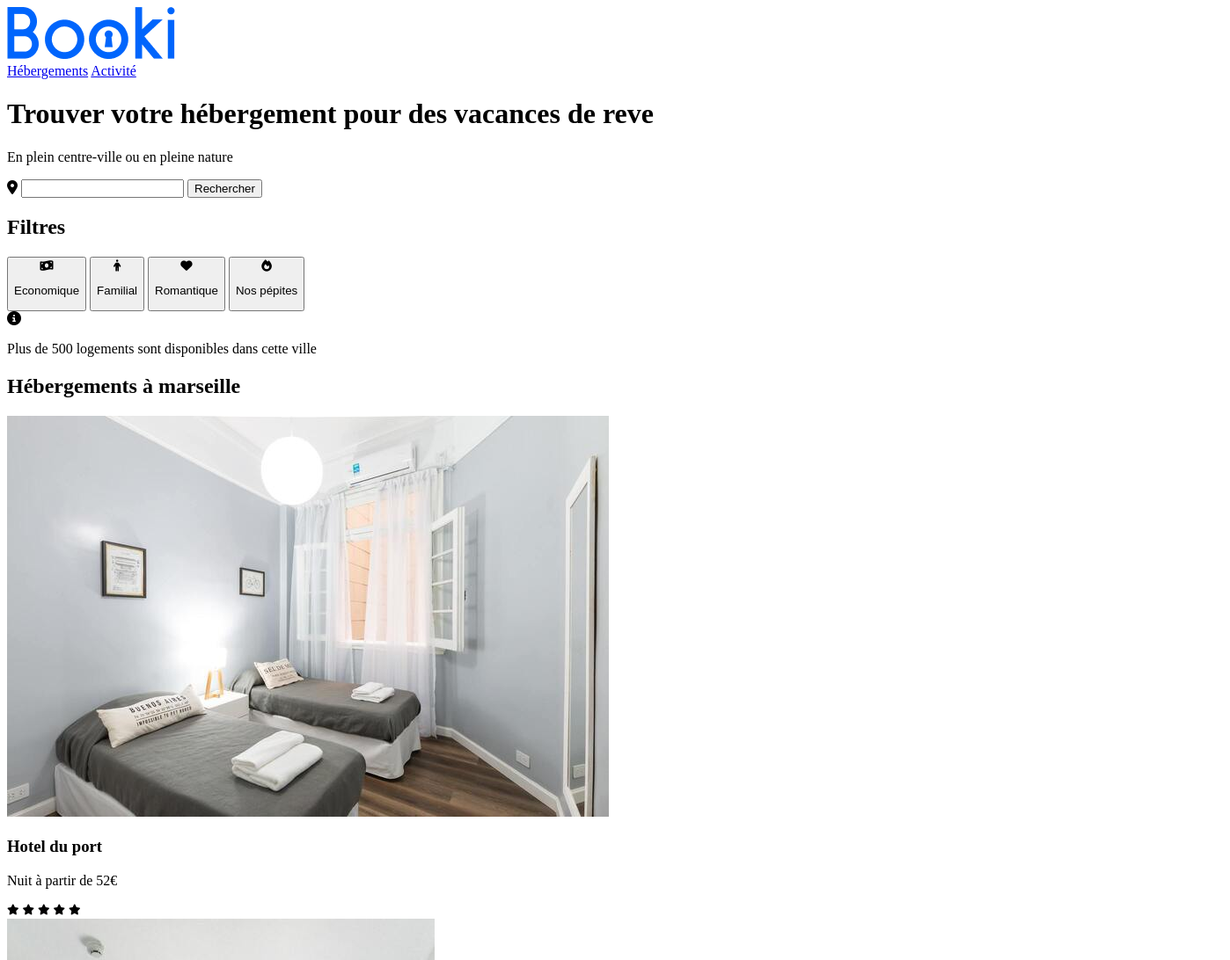
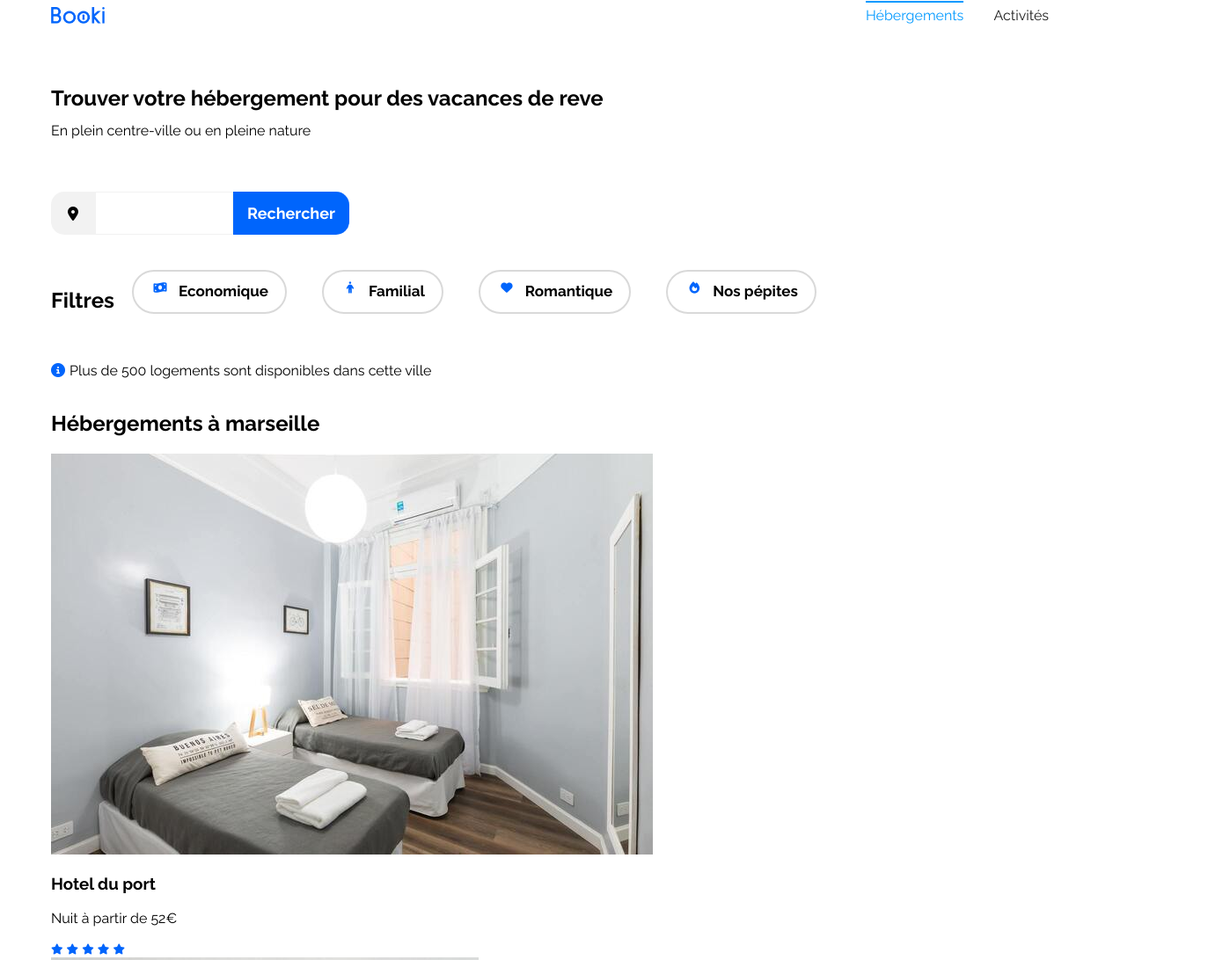
Before and after one commit to Matthieullasera/projets_openclassroom, a plain HTML site: page projet2/index.html in a window 1280 px wide. Shown: the top 1092 px of the page at 88% size, 1398 px wide, since content can reach past the window. Drawn offline with Linux system fonts and the light colour scheme.

Commit message:
update index + css file

```diff
--- a/projet2/css/style.css
+++ b/projet2/css/style.css
@@ -0,0 +1,159 @@
+/****** General ***********/
+* {
+    font-family: 'Raleway', sans-serif;
+}
+
+:root {
+    --main-color: #0065FC;
+    --main-bg-color: #F2F2F2;
+    --filter-bg-color: #DEEBFF;
+}
+
+.content {
+    width: Fill (1,440px)px;
+    height: Hug (1,722.02px)px;
+    padding: 0px 50px 0px 50px;
+    gap: 35px;
+    opacity: 0px;
+
+}
+.fa-solid {
+    color: var(--main-color);
+}
+
+.header_booki{
+    display: flex;
+    flex-direction: row;
+    justify-content: space-between;
+
+}
+.header_booki img {
+    width: 61.09px;
+    height: 19px;
+    gap: 0px;
+    opacity: 0px;
+
+
+}
+
+.nav_text_activites{
+    color: rgb(29, 29, 29);
+    text-decoration: none;
+    width: 63px;
+    height: 19px;
+    top: 16px;
+    left: 181px;
+    gap: 0px;
+    opacity: 0px;
+    margin-left: 30px;
+    margin-right: 30px;
+
+}
+
+.nav_text_hebergement{
+    color: rgb(0, 153, 255);
+    text-decoration: none;
+    border-top: 2px solid rgb(0, 153, 255);
+    padding-top: 5px;
+    width: 244px;
+    height: 35px;
+    gap: 68px;
+    opacity: 0px;
+
+}
+
+.title h1{
+    font-size: 24px;
+    margin-top: 70px;
+    margin-bottom: 1px;
+    width: 1340px;
+    height: 26px;
+    gap: 0px;
+    opacity: 0px;
+
+}
+
+.search_bar{
+    margin-top: 60px;
+    display: flex;
+    flex-direction: row;
+    justify-content: flex-start;
+}
+.search_bar i {
+    display: flex;
+    justify-content :center;
+    align-items: center;
+    width: 50px;
+    height: 49px;
+    border : 1px;
+    border-radius:15px 0px 0px 15px;
+    background-color: #F2F2F2;
+    color: black;
+
+}
+.search_bar input {
+    border: 1px solid;
+    border-color:#F2F2F2 ;
+
+}
+.search_bar button {
+    width: 132px;
+    height: 49px;
+    background-color: #0065FC;
+    font-size: 18px ;
+    font-weight: 700;
+    border : 1px;
+    color: #ffffff;
+    border-radius:0px 15px 15px 0px;
+
+}
+.filters_sections{
+    display :flex;
+    flex-direction: row;
+    margin-top: 40px;
+
+}
+
+.filter_button{
+    width: Hug(173px);
+    height: 50px;
+    padding: 4px 19px 4px 19px;
+    gap: 10px;
+    border-radius: 25px 25px 25px 25px;
+    border: 2px solid #D9D9D9;
+    opacity: 0px;
+    background-color: white;
+    color: black;
+    display:  flex;
+    flex-direction: row;
+    align-items: center;
+    margin-right: 20px;
+    margin-left: 20px;
+}
+
+.filter_button p{
+    font-size: 17px;
+    font-weight: 700;
+    line-height: 19.96px;
+    text-align: left;
+}
+.filter_button i{
+    width: 22px;
+    height: 22px;
+    gap: 0px;
+    opacity: 0px;
+}
+.filter_button h2{
+    display: inline;
+    justify-content: center;
+}
+
+.number_info{
+    display: flex;
+    flex-direction: row;
+    align-items: center;
+    margin-top: 20px;
+}
+.number_info i{
+    margin-right: 5px;
+}
--- a/projet2/index.html
+++ b/projet2/index.html
@@ -1,7 +1,7 @@
 <!DOCTYPE html>
 <html lang="fr">
 
-<header>
+<head>
     <meta charset="UTF-8">
     <meta name="viewport" content="width=device-width, initial-scale=1.0">
     <title>Booki</title>
@@ -12,45 +12,49 @@
         integrity="sha512-MV7K8+y+gLIBoVD59lQIYicR65iaqukzvf/nwasF0nqhPay5w/9lJmVM2hMDcnK1OnMGCdVK+iQrJ7lzPJQd1w=="
         crossorigin="anonymous" referrerpolicy="no-referrer" />
     <link rel="stylesheet" href="./css/style.css">
-    <div>
+
+</head>
+<body class="content">
+    <header>
+        <div class="header_booki">
             <img src="./images/logo/Booki.png" alt="logo Booki">
-        <nav>
-            <a href="#Hebergements">Hébergements</a>
-            <a href="#Activité">Activité</a>
+            <nav class="navigation">
+                <a href="#" class="nav_text_hebergement">Hébergements</a>
+                <a href="#" class="nav_text_activites">Activités</a>
             </nav>
         </div>
-    <div>
+        <div class="title">
             <h1>Trouver votre hébergement pour des vacances de reve</h1>
             <p>En plein centre-ville ou en pleine nature</p>
         </div>
     </header>
     <main>
-    <div>
-        <div>
+        <div class="search_container">
+            <div class="search_bar">
                 <i class="fa-solid fa-location-dot"></i>
                 <input type="text">
                 <button>Rechercher</button>
             </div>
-        <section>
+            <section class="filters_sections">
                 <h2>Filtres</h2>
-            <button>
+                <button class="filter_button">
                     <i class="fa-solid fa-money-bill-wave"></i>
                     <p>Economique</p>
                 </button>
-            <button>
+                <button class="filter_button">
                     <i class="fa-solid fa-person"></i>
                     <p>Familial</p>
                 </button>
-            <button>
+                <button class="filter_button">
                     <i class="fa-solid fa-heart"></i>
                     <p>Romantique</p>
                 </button>
-            <button>
+                <button class="filter_button">
                     <i class="fa-solid fa-fire"></i>
                     <p>Nos pépites</p>
                 </button>
             </section>
-        <div>
+            <div class="number_info">
                 <i class="fa-solid fa-circle-info"></i>
                 <p>Plus de 500 logements sont disponibles dans cette ville</p>
             </div>
@@ -58,14 +62,15 @@
         <div>
             <section>
                 <h2>Hébergements à marseille</h2>
-            <article>
-                <div>
+                <article class="card">
                     <img src="./images/hebergements/hotel_du_port.jpg" alt="hotel du port">
+                    <div class="card_content">
                         <section>
+                            <div class="card_text">
                                 <h3>Hotel du port</h3>
                                 <p>Nuit à partir de 52€</p>
                             </div>
-                    <div>
+                            <div class="star_rating">
                                 <i class="fa-xs fa-solid fa-star" aria-hidden="true"></i>
                                 <i class="fa-xs fa-solid fa-star" aria-hidden="true"></i>
                                 <i class="fa-xs fa-solid fa-star" aria-hidden="true"></i>
@@ -76,14 +81,15 @@
                         </section>
                     </div>
                 </article>
-            <article>
-                <div>
+                <article class="card">
                     <img src="./images/hebergements/chez_amina.jpg" alt="chez amina">
+                    <div class="card_content">
                         <section>
-                        <h3>Hôtel Chez Amina</h3>
-                        <p>Nuit à partir de 52€</p>
+                            <div class="card_text">
+                                <h3>Hotel Chez Amina</h3>
+                                <p>Nuit à partir de 96€</p>
                             </div>
-                    <div>
+                            <div class="star_rating">
                                 <i class="fa-xs fa-solid fa-star" aria-hidden="true"></i>
                                 <i class="fa-xs fa-solid fa-star" aria-hidden="true"></i>
                                 <i class="fa-xs fa-solid fa-star" aria-hidden="true"></i>
@@ -94,14 +100,15 @@
                         </section>
                     </div>
                 </article>
-            <article>
-                <div>
-                    <img src="./images/hebergements/hotel_les_mouettes.jpg" alt="les mouettes">
+                <article class="card">
+                    <img src="./images/hebergements/hotel_les_mouettes.jpg" alt="hotel les mouettes">
+                    <div class="card_content">
                         <section>
-                        <h3>Hôtel Les mouettes</h3>
-                        <p>Nuit à partir de 52€</p>
+                            <div class="card_text">
+                                <h3>Hotel Les Mouettes</h3>
+                                <p>Nuit à partir de 76€</p>
                             </div>
-                    <div>
+                            <div class="star_rating">
                                 <i class="fa-xs fa-solid fa-star" aria-hidden="true"></i>
                                 <i class="fa-xs fa-solid fa-star" aria-hidden="true"></i>
                                 <i class="fa-xs fa-solid fa-star" aria-hidden="true"></i>
@@ -112,14 +119,15 @@
                         </section>
                     </div>
                 </article>
-            <article>
-                <div>
+                <article class="card">
                     <img src="./images/hebergements/hotel_de_la_mer.jpg" alt="hotel de la mer">
+                    <div class="card_content">
                         <section>
-                        <h3>Hôtel de la mer</h3>
-                        <p>Nuit à partir de 52€</p>
+                            <div class="card_text">
+                                <h3>Hotel De La Mer</h3>
+                                <p>Nuit à partir de 46€</p>
                             </div>
-                    <div>
+                            <div class="star_rating">
                                 <i class="fa-xs fa-solid fa-star" aria-hidden="true"></i>
                                 <i class="fa-xs fa-solid fa-star" aria-hidden="true"></i>
                                 <i class="fa-xs fa-solid fa-star" aria-hidden="true"></i>
@@ -130,14 +138,15 @@
                         </section>
                     </div>
                 </article>
-            <article>
-                <div>
+                <article class="card">
                     <img src="./images/hebergements/auberge_la_canebiere.jpg" alt="auberge la canebiere">
+                    <div class="card_content">
                         <section>
+                            <div class="card_text">
                                 <h3>Auberge La Canebière</h3>
-                        <p>Nuit à partir de 52€</p>
+                                <p>Nuit à partir de 25€</p>
                             </div>
-                    <div>
+                            <div class="star_rating">
                                 <i class="fa-xs fa-solid fa-star" aria-hidden="true"></i>
                                 <i class="fa-xs fa-solid fa-star" aria-hidden="true"></i>
                                 <i class="fa-xs fa-solid fa-star" aria-hidden="true"></i>
@@ -148,14 +157,15 @@
                         </section>
                     </div>
                 </article>
-            <article>
-                <div>
+                <article class="card">
                     <img src="./images/hebergements/auberge_le_panier.jpg" alt="auberge le panier">
+                    <div class="card_content">
                         <section>
+                            <div class="card_text">
                                 <h3>Auberge Le Panier</h3>
-                        <p>Nuit à partir de 52€</p>
+                                <p>Nuit à partir de 23€</p>
                             </div>
-                    <div>
+                            <div class="star_rating">
                                 <i class="fa-xs fa-solid fa-star" aria-hidden="true"></i>
                                 <i class="fa-xs fa-solid fa-star" aria-hidden="true"></i>
                                 <i class="fa-xs fa-solid fa-star" aria-hidden="true"></i>
@@ -174,13 +184,15 @@
                     <i class="fa-solid fa-chart-line" aria-hidden="true"></i>
                 </section>
                 <div>
-                <div>
-                    <img src="./images/hebergements/soleil_du_matin.jpg" alt="hotel le soleil du matin">
-                    <article>
-                        <h3>Hotel le soleil du matin</h3>
+                    <article class="card">
+                        <img src="./images/hebergements/soleil_du_matin.jpg" alt="soleil du matin">
+                        <div class="card_content">
+                            <section>
+                                <div class="card_text">
+                                    <h3>Hotel Le soleil du matin</h3>
                                     <p>Nuit à partir de 25€</p>
                                 </div>
-                    <div>
+                                <div class="star_rating">
                                     <i class="fa-xs fa-solid fa-star" aria-hidden="true"></i>
                                     <i class="fa-xs fa-solid fa-star" aria-hidden="true"></i>
                                     <i class="fa-xs fa-solid fa-star" aria-hidden="true"></i>
@@ -188,15 +200,18 @@
                                     <i class="fa-xs fa-solid fa-star neutral-star" aria-hidden="true"></i>
 
                                 </div>
+                            </section>
+                        </div>
                     </article>
-                </div>
-                <div>
-                    <img src="./images/hebergements/au_coeur_de_l_eau.jpg" alt="chambres d'hotes au coeur de l'eau">
-                    <article>
-                        <h3>Chambres d'hotes au coeur de l'eau</h3>
+                    <article class="card">
+                        <img src="./images/hebergements/au_coeur_de_l_eau.jpg" alt="au coeur de l'eau">
+                        <div class="card_content">
+                            <section>
+                                <div class="card_text">
+                                    <h3>Chambres d'hotes Au Coeur de l'eau</h3>
                                     <p>Nuit à partir de 71€</p>
                                 </div>
-                    <div>
+                                <div class="star_rating">
                                     <i class="fa-xs fa-solid fa-star" aria-hidden="true"></i>
                                     <i class="fa-xs fa-solid fa-star" aria-hidden="true"></i>
                                     <i class="fa-xs fa-solid fa-star" aria-hidden="true"></i>
@@ -204,15 +219,18 @@
                                     <i class="fa-xs fa-solid fa-star neutral-star" aria-hidden="true"></i>
 
                                 </div>
+                            </section>
+                        </div>
                     </article>
-                </div>
-                <div>
-                    <img src="./images/hebergements/bleu_et_blanc.jpg" alt="hotel bleu et blanc">
-                    <article>
-                        <h3>Hotel Bleu et blanc</h3>
+                    <article class="card">
+                        <img src="./images/hebergements/bleu_et_blanc.jpg" alt="bleu et blanc">
+                        <div class="card_content">
+                            <section>
+                                <div class="card_text">
+                                    <h3>Hotel Bleu et Blanc</h3>
                                     <p>Nuit à partir de 68€</p>
                                 </div>
-                    <div>
+                                <div class="star_rating">
                                     <i class="fa-xs fa-solid fa-star" aria-hidden="true"></i>
                                     <i class="fa-xs fa-solid fa-star" aria-hidden="true"></i>
                                     <i class="fa-xs fa-solid fa-star" aria-hidden="true"></i>
@@ -220,8 +238,9 @@
                                     <i class="fa-xs fa-solid fa-star neutral-star" aria-hidden="true"></i>
 
                                 </div>
+                            </section>
+                        </div>
                     </article>
-                </div>
                 </div>
             </div>
         </div>
@@ -275,3 +294,4 @@
 
         </section>
     </footer>
+</body>
```
Lines whose indentation alone changed are shown as unchanged.
